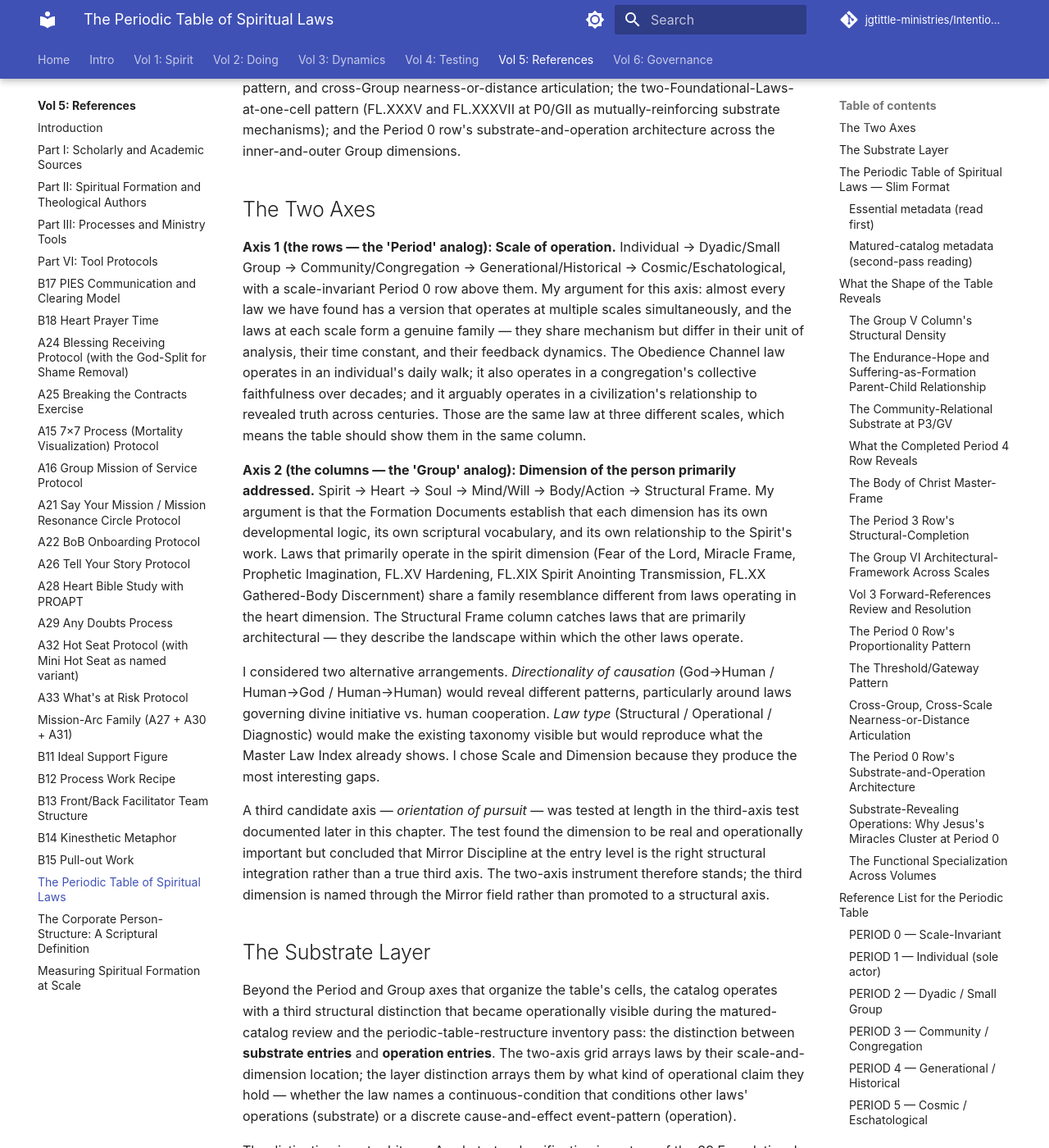
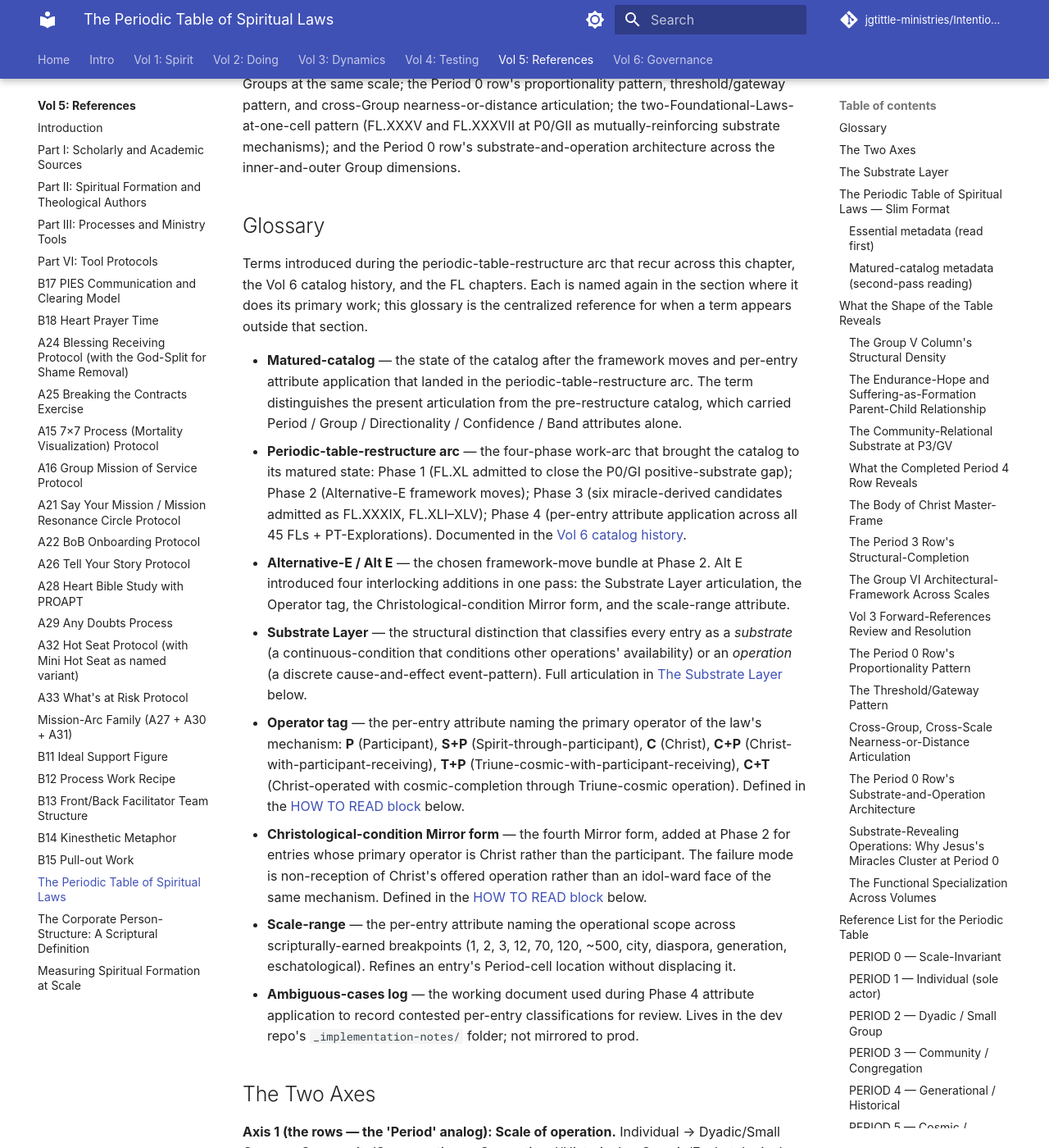
Before and after one commit to jgtittle-ministries/Intentional-Journey-of-the-Heart-dev, an MkDocs documentation site: the page built from docs/volume-5-references/periodic-table-of-spiritual-laws-a-summing.md, in a window 1280 px wide and 1400 px high, scrolled down 3570 px. Shown: the whole window at 82% size. Built offline with MkDocs 1.6.1 and Material for MkDocs 9.7.7, drawn with Linux system fonts in a browser that asks for light colours; some web fonts are replaced; comment, search, counter and statistics services are not loaded; some of the changed text lies outside the part shown.

Commit message:
Phase 5 Finding D: add matured-catalog glossary to Vol 5 PT chapter
Closes the cross-volume readability audit's Finding D (matured-catalog
terminology spread without a centralized definition). Adds a Glossary
section between the chapter's prose intro and "The Two Axes," defining
eight terms in 1-2 sentences each: matured-catalog, periodic-table-restructure
arc, Alternative-E / Alt E, Substrate Layer, Operator tag,
Christological-condition Mirror form, scale-range, and ambiguous-cases log.

Substrate Layer and Operator-tag / Christological-condition entries link
to their full articulation sections (the existing "The Substrate Layer"
section and the HOW TO READ block's "Matured-catalog metadata" sub-section)
so the glossary is a centralized pointer rather than a parallel definition.

Also extends the Reader's Path tip callout with a one-line pointer to the
new Glossary so first-time readers know it exists.

mkdocs --strict build clean.

```diff
--- a/docs/volume-5-references/periodic-table-of-spiritual-laws-a-summing.md
+++ b/docs/volume-5-references/periodic-table-of-spiritual-laws-a-summing.md
@@ -8,7 +8,7 @@
     2. **Second-pass read.** Return for the Substrate Layer section, the HOW TO READ block's Essential metadata sub-section, and one or two reference list entries you want to look up.
     3. **Deep-dive read.** The HOW TO READ block's Matured-catalog metadata, the What the Shape Reveals sub-sections, and the Reading Through Classical Doctrine appendix are for readers who want to engage the analytical instrument's full operational structure. None of this is required to use the table as a reference.
 
-    The matured-catalog metadata (Layer, Operator, Christological-condition Mirror form, scale-range) was added at the conclusion of the periodic-table-restructure work. It is *additive* — the existing Period/Group/Directionality/Confidence/Band attributes are sufficient to locate any law; the matured-catalog attributes provide deeper analytical reading for readers who want it.
+    The matured-catalog metadata (Layer, Operator, Christological-condition Mirror form, scale-range) was added at the conclusion of the periodic-table-restructure work. It is *additive* — the existing Period/Group/Directionality/Confidence/Band attributes are sufficient to locate any law; the matured-catalog attributes provide deeper analytical reading for readers who want it. If any term in this chapter (or in the FL chapters or Vol 6 catalog history) is unfamiliar, see the [Glossary](#glossary) below.
 
 This chapter is the consolidated Periodic Table reference for the entire Laws-of-the-Spirit investigation. It was originally drafted as the closing chapter of Volume 1 and now lives here in Volume 5, alongside the Tool Inventory and the Companion-formation chapters, because the table's primary function is reference-and-orientation across the whole corpus rather than further argument within any single volume. Volume 1 introduces the Foundational Laws as a tier ahead of its eight Explorations; Volume 2 maps the Diagnostic, Tool-Application, and Developmental laws that operate downstream of the Vol 1 framework; Volume 3 reframes both sets in field-theoretic terms; and this table is the consolidated organizer that holds all three views in one frame so a Companion in training or in formation work can find any specific law by its place in the structure.
 
@@ -37,6 +37,19 @@ A fourth periodicity belongs alongside the three above: reciprocity-of-response.
 A possible fifth periodicity — designed-orientation with structural-failure-of-alternatives — is sharpened by the FL.VIII Desire-for-God / FL.XIV Vanity-of-Substitutes pairing produced by the third-axis test. The corpus continues to reserve the fifth-periodicity question for future revision but notes that the paired-law pattern (designed-for-X engine + structural-failure-of-every-non-X engine) may itself constitute the fifth periodicity rather than any single law. these additions extend this pattern through the FL.XVII Substitution-Cascade / FL.XXI Household Formation pair, which exhibits the same paired-law structure at the generational scale.
 
 Additional structural-relationship patterns operate alongside the four periodicities above and are documented in the sub-sections that follow the Two Axes section — the cross-Group articulation of a single operational family at one scale (the faith-family at GII Trust-Substrate and GV Hear-and-Obey); the substrate-to-operation relationship across distinct Groups at the same scale; the Period 0 row's proportionality pattern, threshold/gateway pattern, and cross-Group nearness-or-distance articulation; the two-Foundational-Laws-at-one-cell pattern (FL.XXXV and FL.XXXVII at P0/GII as mutually-reinforcing substrate mechanisms); and the Period 0 row's substrate-and-operation architecture across the inner-and-outer Group dimensions.
+
+## Glossary
+
+Terms introduced during the periodic-table-restructure arc that recur across this chapter, the Vol 6 catalog history, and the FL chapters. Each is named again in the section where it does its primary work; this glossary is the centralized reference for when a term appears outside that section.
+
+- **Matured-catalog** — the state of the catalog after the framework moves and per-entry attribute application that landed in the periodic-table-restructure arc. The term distinguishes the present articulation from the pre-restructure catalog, which carried Period / Group / Directionality / Confidence / Band attributes alone.
+- **Periodic-table-restructure arc** — the four-phase work-arc that brought the catalog to its matured state: Phase 1 (FL.XL admitted to close the P0/GI positive-substrate gap); Phase 2 (Alternative-E framework moves); Phase 3 (six miracle-derived candidates admitted as FL.XXXIX, FL.XLI–XLV); Phase 4 (per-entry attribute application across all 45 FLs + PT-Explorations). Documented in the [Vol 6 catalog history](../volume-6-governance/appendix-catalog-history.md).
+- **Alternative-E / Alt E** — the chosen framework-move bundle at Phase 2. Alt E introduced four interlocking additions in one pass: the Substrate Layer articulation, the Operator tag, the Christological-condition Mirror form, and the scale-range attribute.
+- **Substrate Layer** — the structural distinction that classifies every entry as a *substrate* (a continuous-condition that conditions other operations' availability) or an *operation* (a discrete cause-and-effect event-pattern). Full articulation in [The Substrate Layer](#the-substrate-layer) below.
+- **Operator tag** — the per-entry attribute naming the primary operator of the law's mechanism: **P** (Participant), **S+P** (Spirit-through-participant), **C** (Christ), **C+P** (Christ-with-participant-receiving), **T+P** (Triune-cosmic-with-participant-receiving), **C+T** (Christ-operated with cosmic-completion through Triune-cosmic operation). Defined in the [HOW TO READ block](#matured-catalog-metadata-second-pass-reading) below.
+- **Christological-condition Mirror form** — the fourth Mirror form, added at Phase 2 for entries whose primary operator is Christ rather than the participant. The failure mode is non-reception of Christ's offered operation rather than an idol-ward face of the same mechanism. Defined in the [HOW TO READ block](#matured-catalog-metadata-second-pass-reading) below.
+- **Scale-range** — the per-entry attribute naming the operational scope across scripturally-earned breakpoints (1, 2, 3, 12, 70, 120, ~500, city, diaspora, generation, eschatological). Refines an entry's Period-cell location without displacing it.
+- **Ambiguous-cases log** — the working document used during Phase 4 attribute application to record contested per-entry classifications for review. Lives in the dev repo's `_implementation-notes/` folder; not mirrored to prod.
 
 ## The Two Axes
 
```
